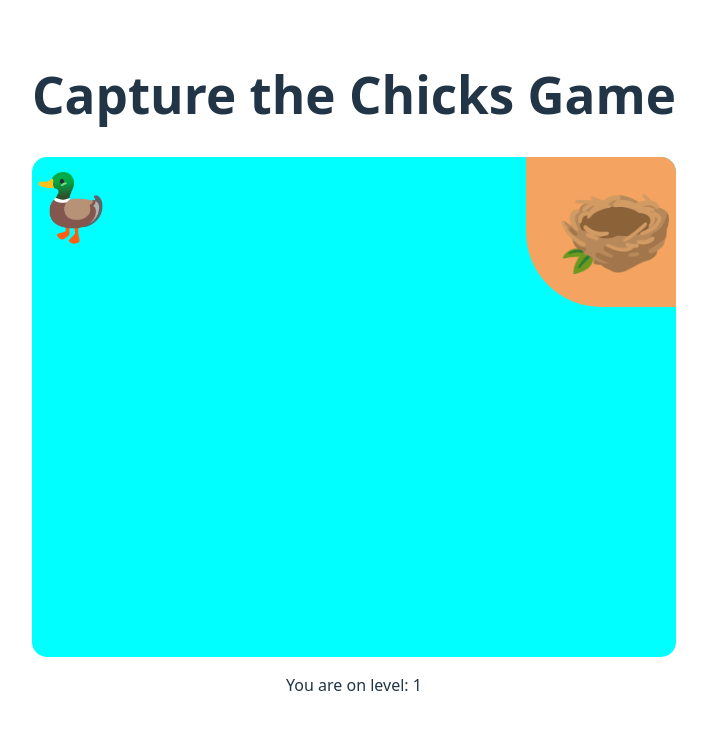
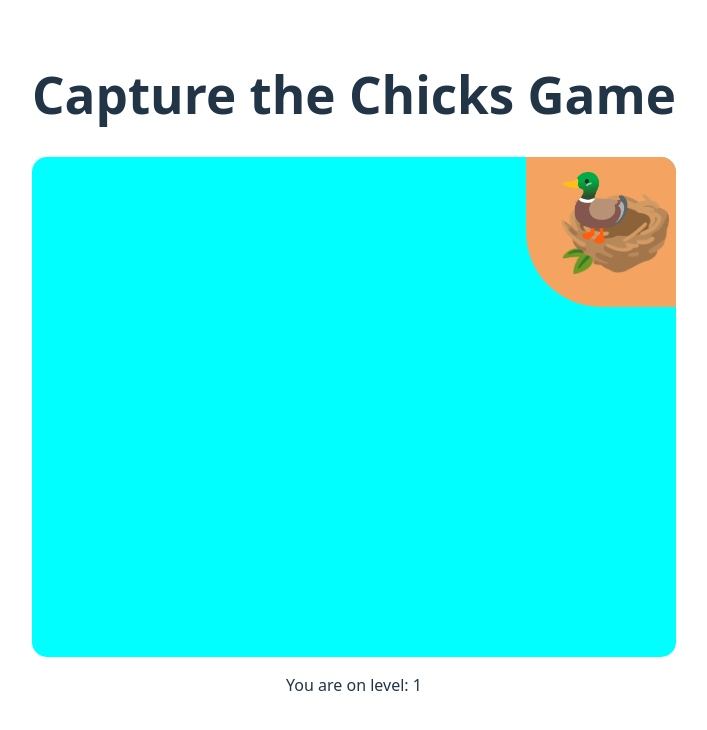
Before and after one commit to darithedev/techtonica-assignments, a React (Vite) app in the folder react-game/cozy-game/: page / in a window 1280 px wide. Shown: the top 730 px of the page, without its empty margins (286-993 px from the left). Built offline with nearby package versions, Linux system fonts and the light colour scheme.

Commit message:
Update duck-sprite x position and const MIN and MAX x axis game boundaries

```diff
--- a/react-game/cozy-game/src/components/Board.jsx
+++ b/react-game/cozy-game/src/components/Board.jsx
@@ -4,15 +4,15 @@ import './Board.css'
 function Board ({ level }) {
     /* y is positive going down (y increase moving down)
        x negative going left (x decreases to the left) */
-    const [duck, setDuck] = useState({ x: 0, y: 0 });
+    const [duck, setDuck] = useState({ x: 525, y: 0 });
 
     const MOVEMENT = 20; // movement in px
 
     // Boundaries of the game map
     const MIN_Y = -5; // Top boundary
     const MAX_Y = 400; // Bottom boundary
-    const MIN_X = -525; // Left boundary
-    const MAX_X = 0; // right boundary
+    const MIN_X = 5; // Left boundary
+    const MAX_X = 525 // right boundary
 
     const positon = (pos) => {
         setDuck((prevPos) => {
```
